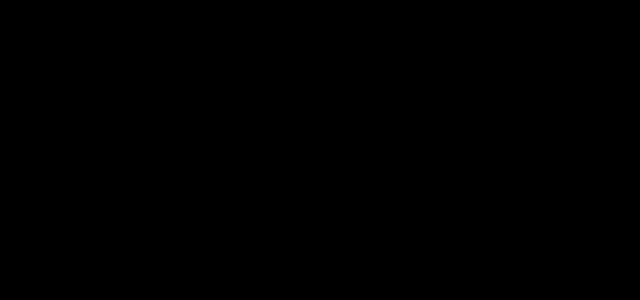
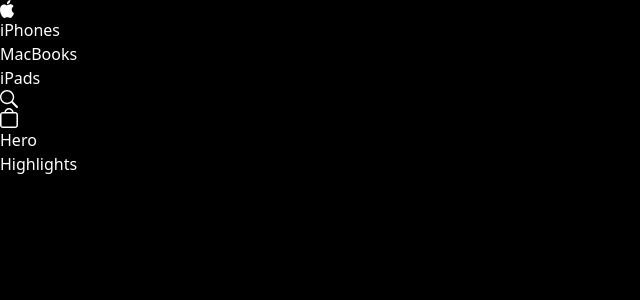
Before and after one commit to adidukik/apple-website-gsap-threejs, a React (Vite) app: page / in a window 1280 px wide. Shown: the top 300 px of the page, without its empty margins (0-640 px from the left). Built offline with nearby package versions, Linux system fonts and the light colour scheme.

Commit message:
add navbar layout

```diff
--- a/src/App.tsx
+++ b/src/App.tsx
@@ -1,3 +1,7 @@
+import Navbar from './components/Navbar';
+import Hero from './components/Hero';
+import Highlights from './components/Highlights';
+
 export default function App() {
   return (
     <main className='bg-black'>
@@ -5,6 +9,9 @@
       {/* Navbar */}
       {/* Hero */}
       {/* Highlights */}
+      <Navbar />
+      <Hero />
+      <Highlights />
     </main>
   );
 }
--- a/src/components/Navbar.tsx
+++ b/src/components/Navbar.tsx
@@ -1,3 +1,21 @@
+import { appleImg, bagImg, searchImg } from '../utils';
+
 export default function Navbar() {
-  return <div>Navbar</div>;
+  return (
+    <header>
+      <nav>
+        <img src={appleImg} alt='Apple logo' width={14} height={18} />
+        <div>
+          {['iPhones', 'MacBooks', 'iPads'].map((nav) => (
+            <div key={nav}>{nav}</div>
+          ))}
+        </div>
+
+        <div>
+          <img src={searchImg} alt='search' width={18} height={18} />
+          <img src={bagImg} alt='bag' width={18} height={18} />
+        </div>
+      </nav>
+    </header>
+  );
 }
```
